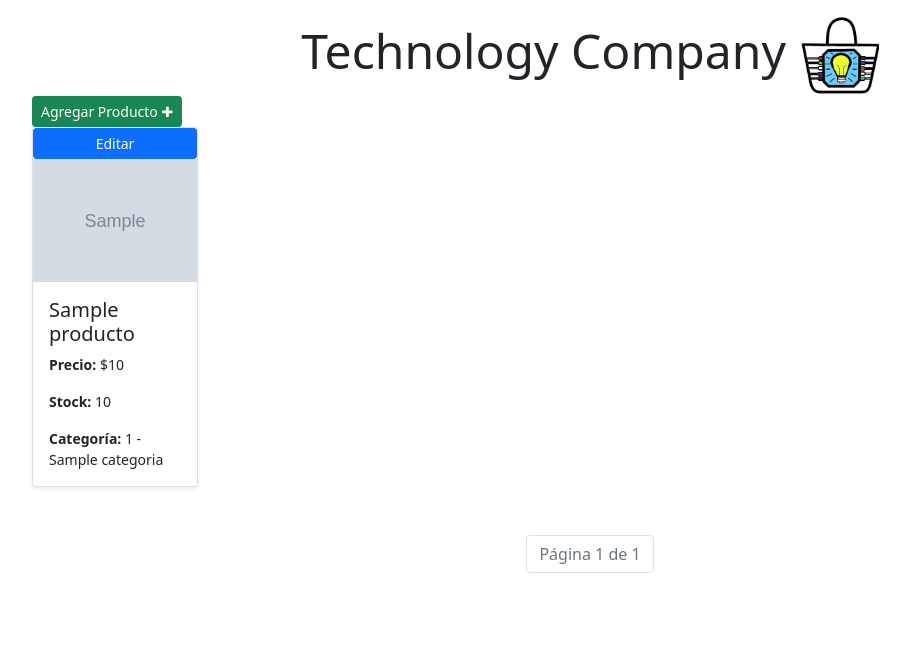
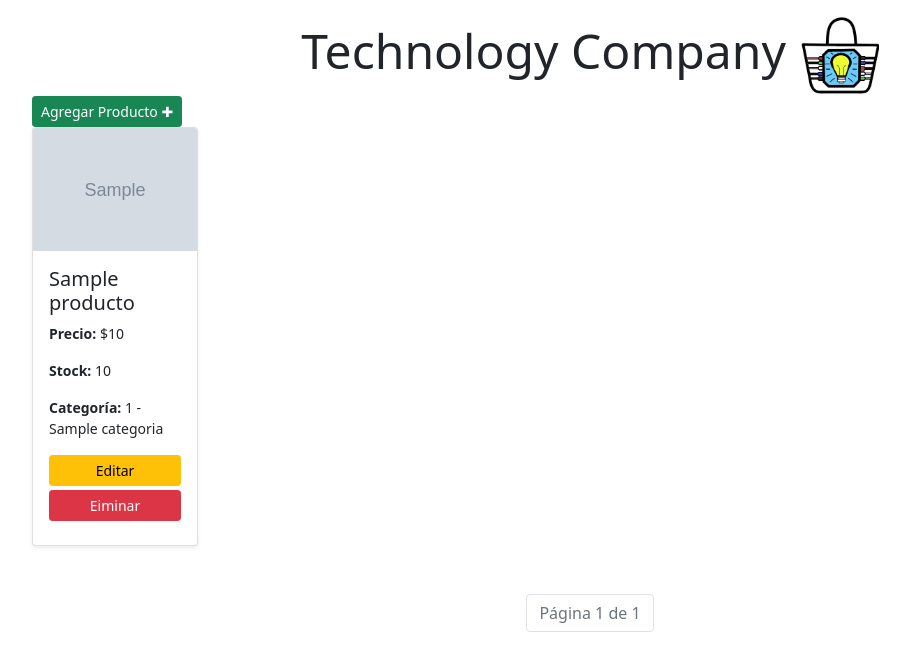
Before and after one commit to Naacho-mp/backend_tienda, a Django app: page /mostrar_productos/ in a window 1280 px wide. Shown: the top 671 px of the page, without its empty margins (50-960 px from the left). Run offline with Django 5.2, Linux system fonts and the light colour scheme; tables that the repository leaves empty hold one stand-in row (values such as "Sample post"); grey boxes marked "Sample" are stand-in pictures.

Commit message:
cambio botones

```diff
--- a/backend/backend/urls.py
+++ b/backend/backend/urls.py
@@ -26,6 +26,7 @@ urlpatterns = [
     path('agregar_producto/', agregar_producto, name='agregar_producto'),
     path('actualizar_producto/<int:producto_id>/', actualizar_producto, name='actualizar_producto'),
 
+
 ]
 
 if settings.DEBUG:
--- a/backend/tienda/templates/mostrar_productos.html
+++ b/backend/tienda/templates/mostrar_productos.html
@@ -22,7 +22,7 @@
            {% for p in page_obj %}
                 <div class="col-md-2">
                     <div class="card h-100 shadow-sm">
-                        <a href="{% url 'actualizar_producto' p.id %}" class="btn btn-sm btn-primary">Editar</a>
+
                         {% if p.imagen %}
                             <img src="{{ p.imagen.url }}" class="card-img-top" alt="{{ p.nombre }}">
                         {% else %}
@@ -35,6 +35,9 @@
                             <p class="card-text small"><strong>Precio:</strong> ${{ p.precio }}</p>
                             <p class="card-text small"><strong>Stock:</strong> {{ p.stock }}</p>
                             <p class="card-text small"><strong>Categoría:</strong> {{ p.categoria }}</p>
+                            <a href="{% url 'actualizar_producto' p.id %}" class="btn btn-warning btn-sm w-100 mb-1">Editar</a>
+                            <a href="" class="btn btn-danger btn-sm w-100 mb-2">Eiminar</a>
+
                         </div>
                     </div>
                 </div>
```
